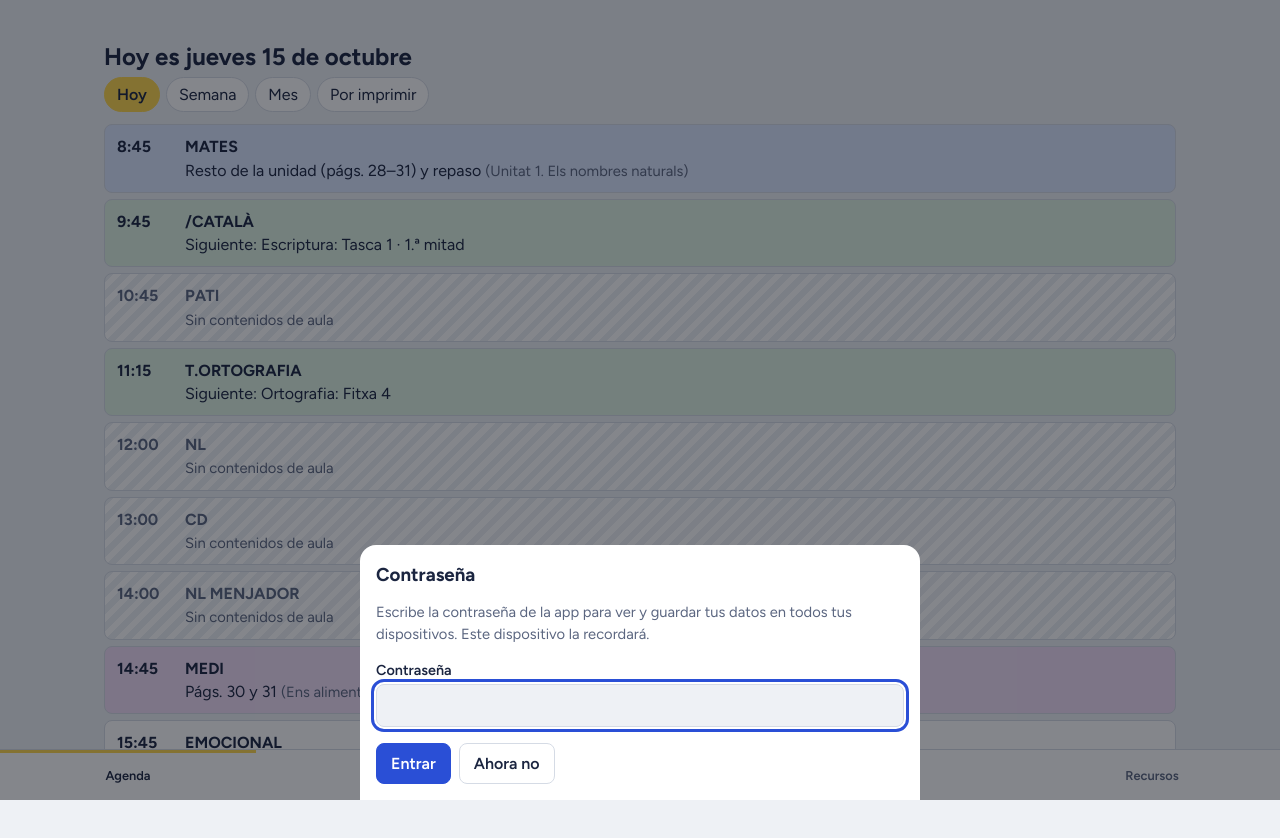
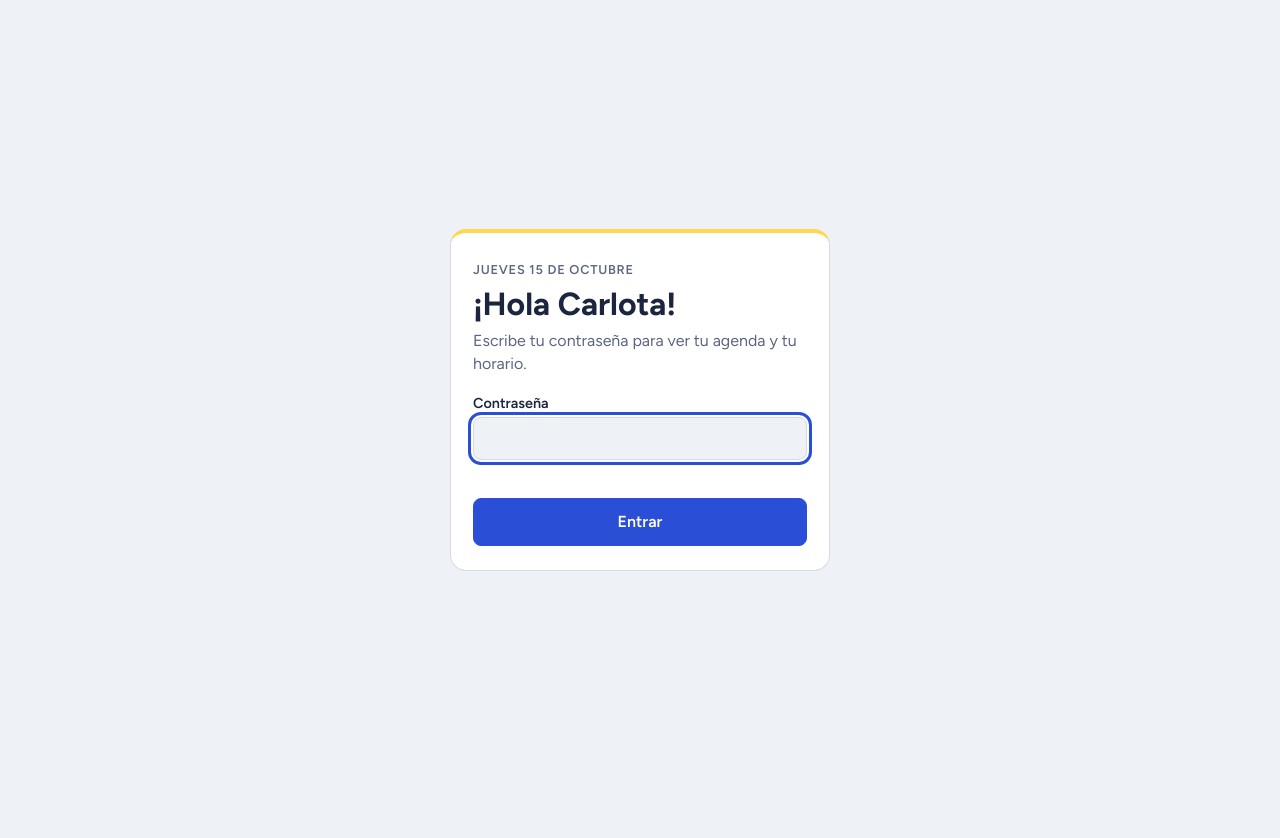
Before and after one commit to carlotamedrano/programacion-aula, a website: page index.html in a window 1280 px wide. After the commit the page ends 800 px from the top, so only its background shows below. Drawn offline with Linux system fonts and the light colour scheme.

Commit message:
Pantalla de bienvenida con contraseña antes de ver la app
Co-Authored-By: Claude Opus 5.5 <noreply@anthropic.com>
Claude-Session: https://claude.ai/code/session_017GCNFPoRrEmyxJ1xBmraoh

```diff
--- a/index.html
+++ b/index.html
@@ -60,10 +60,32 @@ a{color:var(--pri)}
 #sync{max-width:1100px;margin:0 auto;padding:8px 14px 0;text-align:right;font-size:.8rem;color:var(--muted);min-height:1.6em}
 #sync button{border:0;background:none;color:var(--pri);font-weight:600;padding:0 2px;font-size:inherit}
 #sync.err{color:var(--dng)}
+#lock{display:none}
+body.locked main,body.locked nav,body.locked #sync{display:none}
+body.locked #lock{display:flex;min-height:100vh;min-height:100dvh;align-items:center;justify-content:center;padding-block:24px;padding-left:max(16px,env(safe-area-inset-left,0px));padding-right:max(16px,env(safe-area-inset-right,0px))}
+.lockcard{width:100%;max-width:380px;background:var(--paper);border:1px solid var(--line);border-top:4px solid var(--hl);border-radius:16px;padding:28px 22px 24px;display:flex;flex-direction:column}
+.lockday{margin:0 0 6px;color:var(--muted);font-size:.8rem;font-weight:600;letter-spacing:.06em;text-transform:uppercase}
+#lockt{font-size:2rem;line-height:1.15;margin:0 0 6px;text-transform:none;text-wrap:balance}
+.lockcard .sub{margin:0 0 8px}
+#lockmsg{min-height:1.4em;margin:8px 0 10px;color:var(--dng);font-size:.9rem}
+#lockgo{width:100%;padding:11px 14px}
+#lockgo:disabled{opacity:.6}
 @media(prefers-reduced-motion:no-preference){.bar i{transition:width .25s}}
 </style>
 </head>
-<body>
+<body class="locked">
+<section id="lock" aria-labelledby="lockt">
+<form id="lockf" class="lockcard">
+<p class="lockday" id="lockday"></p>
+<h1 id="lockt">¡Hola Carlota!</h1>
+<p class="sub">Escribe tu contraseña para ver tu agenda y tu horario.</p>
+<input type="text" name="username" value="carlota" autocomplete="username" hidden>
+<label for="lockpw">Contraseña</label>
+<input id="lockpw" type="password" autocomplete="current-password" required>
+<p id="lockmsg" role="alert"></p>
+<button class="pri" id="lockgo" type="submit">Entrar</button>
+</form>
+</section>
 <div id="sync" role="status" aria-live="polite"></div>
 <main id="view"></main>
 <nav id="nav"></nav>
@@ -88,7 +110,7 @@ const DEF=JSON.stringify(S);
 let tab="hoy",filtro="Todos";
 try{const r=localStorage.getItem("progaula");if(r)S=Object.assign(S,JSON.parse(r))}catch(e){}
 const SY={pw:"",rev:0,dirty:false,ready:false,busy:false,again:false,timer:0};
-try{SY.pw=localStorage.getItem("progaula-clave")||"";SY.rev=Number(localStorage.getItem("progaula-rev"))||0;localStorage.removeItem("progaula-etag");SY.dirty=localStorage.getItem("progaula-dirty")==="1"}catch(e){}
+try{localStorage.removeItem("progaula-clave");SY.pw=sessionStorage.getItem("progaula-clave")||"";SY.rev=Number(localStorage.getItem("progaula-rev"))||0;localStorage.removeItem("progaula-etag");SY.dirty=localStorage.getItem("progaula-dirty")==="1"}catch(e){}
 const keep=()=>{try{localStorage.setItem("progaula",JSON.stringify(S));localStorage.setItem("progaula-rev",String(SY.rev));localStorage.setItem("progaula-dirty",SY.dirty?"1":"")}catch(e){}};
 const save=()=>{SY.dirty=true;keep();clearTimeout(SY.timer);SY.timer=setTimeout(push,700)};
 function applySeeds(){
@@ -371,39 +393,51 @@ document.addEventListener("change",e=>{
   const t=e.target.dataset&&e.target.dataset.tg;if(!t)return;
   const[id,i]=t.split(":");const u=S.units.find(x=>x.id===id);if(u){u.ses[+i].done=e.target.checked;save();render()}
 });
-function status(t,err,act){const e=$("#sync");e.className=err?"err":"";e.innerHTML=esc(t)+(act?` <button type="button" data-pw="1">${esc(act)}</button>`:"")}
+function status(t,err){const e=$("#sync");e.className=err?"err":"";e.textContent=t}
 function adopt(r){S=Object.assign(JSON.parse(DEF),r.data);SY.rev=r.rev;SY.dirty=false;const b=JSON.stringify(S);applySeeds();if(JSON.stringify(S)!==b)SY.dirty=true;keep()}
 async function api(method,body){return fetch("/api/state",{method,cache:"no-store",headers:Object.assign({"x-clave":SY.pw},body?{"content-type":"application/json"}:{}),body:body?JSON.stringify(body):undefined})}
-function bad(r){if(r.status===401){SY.pw="";try{localStorage.removeItem("progaula-clave")}catch(e){}SY.ready=false;status("Contraseña incorrecta.",1,"Escribirla");askPw("La contraseña no es correcta. Vuelve a escribirla.");return 1}
+const OFF="Sin conexión. Los cambios se guardan en este dispositivo y se subirán al volver la conexión.";
+function bad(r){if(r.status===401){lock("La contraseña ha cambiado. Vuelve a escribirla.");return 1}
   if(r.status===500){r.clone().json().then(j=>{if(j.error==="sin_clave")status("Falta poner la contraseña en Vercel (APP_PASSWORD).",1)}).catch(()=>{});status("No se ha podido conectar con el servidor. Los cambios se guardan en este dispositivo.",1);return 1}return 0}
-async function pull(){if(!SY.pw){askPw();return}
+const shown=()=>!document.body.classList.contains("locked")&&!$("#modal").classList.contains("on");
+async function pull(){if(!SY.pw)return;
   if(SY.busy){SY.again=true;return}SY.busy=true;status("Sincronizando…");
   let note="";try{const r=await api("GET");if(bad(r))return;const j=await r.json();SY.ready=true;
     if(!j.data)SY.dirty=true;
     else if(SY.rev===0||j.rev>SY.rev){const lost=SY.rev>0&&SY.dirty;adopt(j);if(lost)note="Había cambios hechos en otro dispositivo y se han cargado. Si tu último cambio no aparece, vuelve a hacerlo."}
-    if(!$("#modal").classList.contains("on"))render();
+    if(shown())render();
     note?status(note,1):status(SY.dirty?"Guardando…":"Guardado en la nube.")}
-  catch(e){status("Sin conexión. Los cambios se guardan en este dispositivo y se subirán al volver la conexión.",1)}
+  catch(e){status(OFF,1)}
   finally{SY.busy=false}
   if(SY.dirty&&SY.ready)push();else if(SY.again){SY.again=false;pull()}}
 async function push(){if(!SY.ready||!SY.pw||!SY.dirty)return;if(SY.busy){SY.again=true;return}SY.busy=true;status("Guardando…");
   try{const r=await api("PUT",{rev:SY.rev,data:S});
-    if(r.status===409){adopt(await r.json());if(!$("#modal").classList.contains("on"))render();status("Había cambios hechos en otro dispositivo y se han cargado. Si tu último cambio no aparece, vuelve a hacerlo.",1)}
+    if(r.status===409){adopt(await r.json());if(shown())render();status("Había cambios hechos en otro dispositivo y se han cargado. Si tu último cambio no aparece, vuelve a hacerlo.",1)}
     else if(!bad(r)){const j=await r.json();SY.rev=j.rev;SY.dirty=false;keep();status("Guardado en la nube.")}}
-  catch(e){status("Sin conexión. Los cambios se guardan en este dispositivo y se subirán al volver la conexión.",1)}
+  catch(e){status(OFF,1)}
   finally{SY.busy=false}
   if(SY.again){SY.again=false;SY.dirty?push():pull()}}
-function askPw(msg){const m=$("#modal");
-  m.innerHTML=`<form class="sheet" id="pwf"><h3>Contraseña</h3><p class="muted">${esc(msg||"Escribe la contraseña de la app para ver y guardar tus datos en todos tus dispositivos. Este dispositivo la recordará.")}</p><label for="pwi">Contraseña</label><input id="pwi" type="password" autocomplete="current-password" required><div class="row"><button class="pri" type="submit">Entrar</button><button class="btn" type="button" id="pwc">Ahora no</button></div></form>`;
-  m.classList.add("on");const close=()=>{m.classList.remove("on");m.innerHTML=""};
-  $("#pwf").onsubmit=e=>{e.preventDefault();SY.pw=$("#pwi").value;try{localStorage.setItem("progaula-clave",SY.pw)}catch(x){}close();pull()};
-  $("#pwc").onclick=()=>{close();status("Sin contraseña: los cambios solo se guardan en este dispositivo.",1,"Escribirla")};
-  $("#pwi").focus()}
-document.addEventListener("click",e=>{if(e.target.closest("[data-pw]"))askPw()});
-window.addEventListener("online",()=>{SY.dirty?push():pull()});
-document.addEventListener('visibilitychange',()=>{if(document.hidden){if(SY.dirty){clearTimeout(SY.timer);push()}return}if(!$('#modal').classList.contains('on'))render();if(SY.pw)SY.dirty?push():pull()});
-render();
-pull();
+// Pantalla de bienvenida: la app no se muestra hasta comprobar la contraseña.
+async function hashPw(p){try{const b=await crypto.subtle.digest("SHA-256",new TextEncoder().encode("progaula:"+p));return Array.from(new Uint8Array(b),x=>x.toString(16).padStart(2,"0")).join("")}catch(e){return ""}}
+function lock(msg){SY.pw="";SY.ready=false;try{sessionStorage.removeItem("progaula-clave")}catch(e){}
+  const m=$("#modal");m.classList.remove("on");m.innerHTML="";
+  const T=new Date();$("#lockday").textContent=DIA[wd(T)]+" "+T.getDate()+" de "+MES[T.getMonth()];
+  document.body.classList.add("locked");$("#lockmsg").textContent=msg||"";$("#lockpw").value="";setTimeout(()=>$("#lockpw").focus(),50)}
+function unlock(pw){SY.pw=pw;try{sessionStorage.setItem("progaula-clave",pw)}catch(e){}document.body.classList.remove("locked");render();window.scrollTo(0,0)}
+$("#lockf").onsubmit=async e=>{e.preventDefault();const pw=$("#lockpw").value,go=$("#lockgo"),msg=$("#lockmsg");if(!pw)return;
+  go.disabled=true;msg.textContent="";go.textContent="Comprobando…";
+  try{const r=await fetch("/api/state",{cache:"no-store",headers:{"x-clave":pw}});
+    if(r.status===401){msg.textContent="La contraseña no es correcta.";$("#lockpw").select();return}
+    if(!r.ok){let j={};try{j=await r.json()}catch(x){}msg.textContent=j.error==="sin_clave"?"Falta poner la contraseña en Vercel (APP_PASSWORD).":"No se ha podido conectar con el servidor. Inténtalo de nuevo.";return}
+    const h=await hashPw(pw);try{if(h)localStorage.setItem("progaula-h",h)}catch(x){}
+    unlock(pw);pull()}
+  catch(x){const h=await hashPw(pw);let saved="";try{saved=localStorage.getItem("progaula-h")||""}catch(y){}
+    if(h&&saved&&h===saved){unlock(pw);status("Sin conexión. Ves la copia guardada en este dispositivo; los cambios se subirán al volver la conexión.",1)}
+    else msg.textContent="Sin conexión. Conéctate a internet para entrar."}
+  finally{go.disabled=false;go.textContent="Entrar"}};
+window.addEventListener("online",()=>{if(SY.pw)SY.dirty?push():pull()});
+document.addEventListener('visibilitychange',()=>{if(document.hidden){if(SY.dirty){clearTimeout(SY.timer);push()}return}if(shown())render();if(SY.pw)SY.dirty?push():pull()});
+if(SY.pw){document.body.classList.remove("locked");render();pull()}else lock();
 </script>
 </body>
 </html>
```
Also changed, not shown: README.md.
